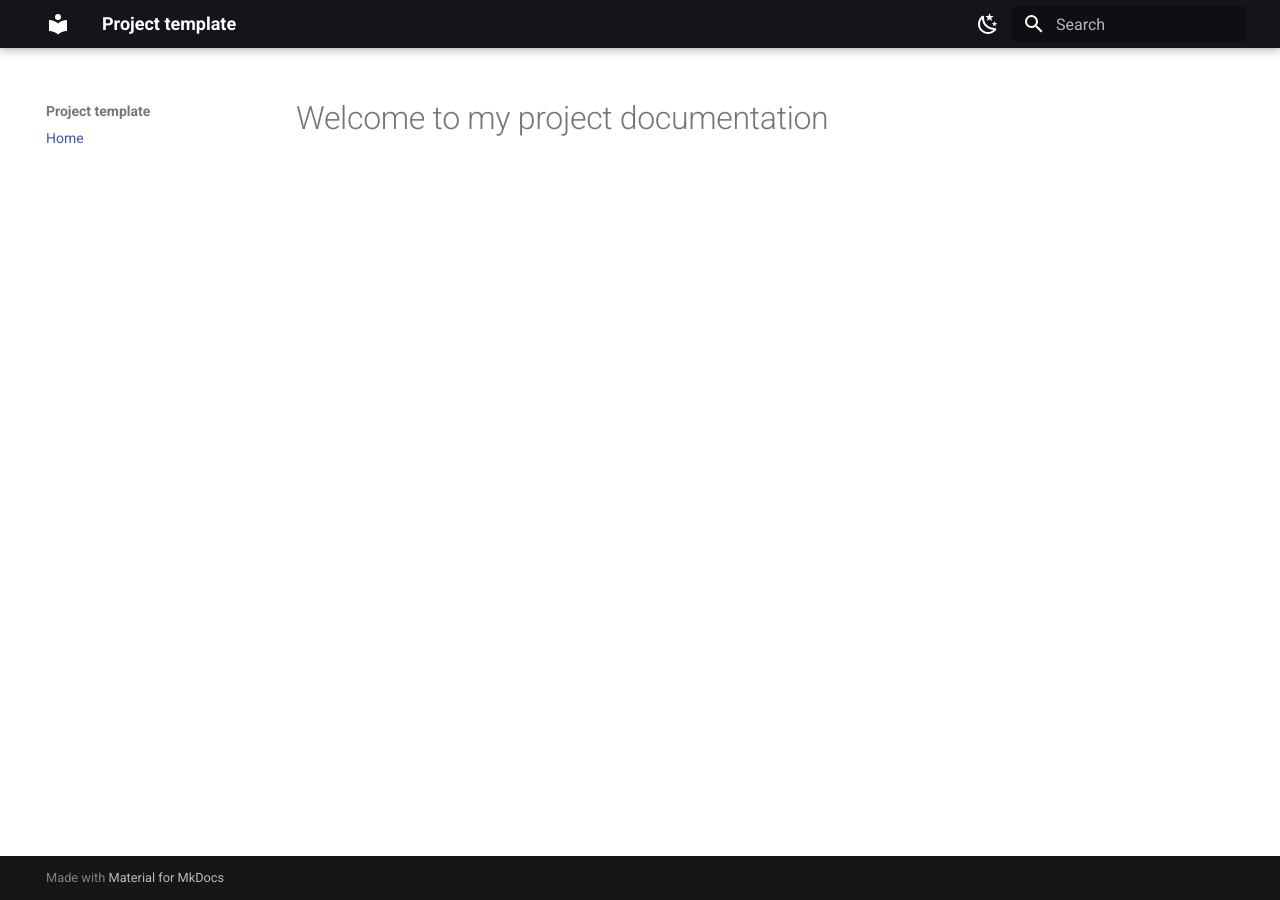
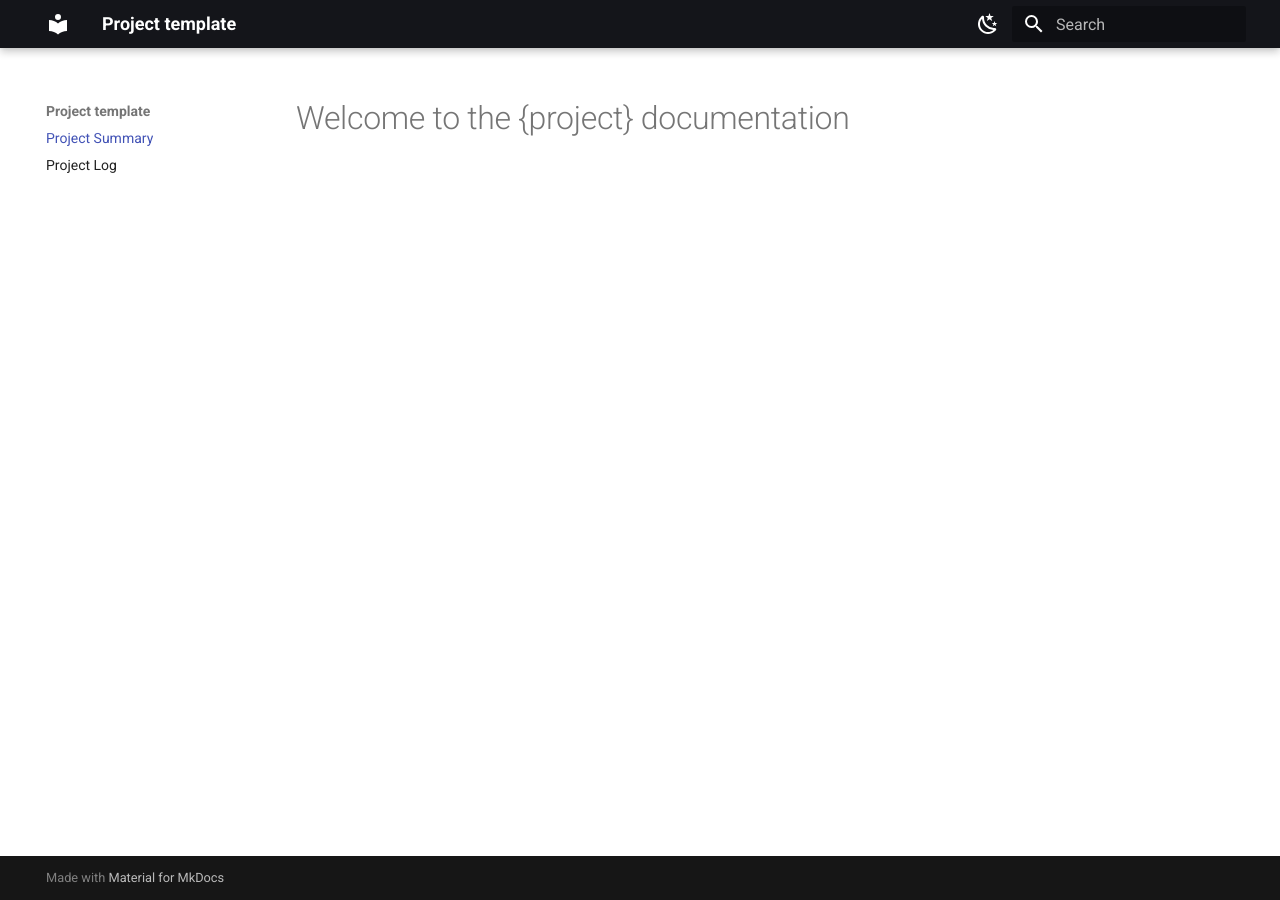
Before and after one commit to Alison0704/mkdocs-template, an MkDocs documentation site: the page built from docs/index.md, in a window 1280 px wide. Built offline with MkDocs 1.6.1 and Material for MkDocs 9.7.7, drawn with Linux system fonts in a browser that asks for light colours.

Commit message:
Project update

```diff
--- a/docs/index.md
+++ b/docs/index.md
@@ -1 +1 @@
-# Welcome to my project documentation
+# Welcome to the {project} documentation
--- a/mkdocs.yml
+++ b/mkdocs.yml
@@ -20,4 +20,5 @@ theme:
     code: Roboto Mono
 
 nav:
-  - Home: index.md
+  - Project Summary: index.md
+  - Project Log: log.md
```
Also changed, not shown: docs/log.md (added).
